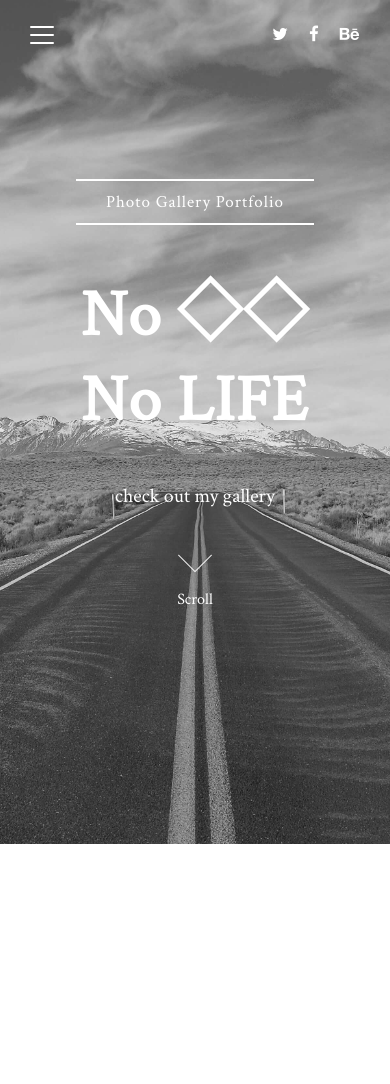
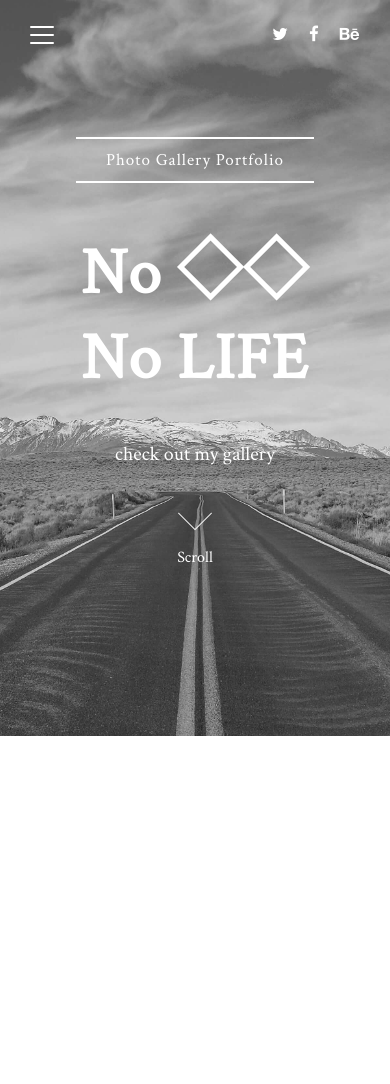
Before and after one commit to mtgallery/photos, a PHP site: page / in a window 390 px wide. Shown: the top 1084 px of the page. Run offline with PHP 8.4, Linux system fonts and the light colour scheme; some libraries are stand-ins or nearby versions.

Commit message:
Update style_v1.css

```diff
--- a/css/style_v1.css
+++ b/css/style_v1.css
@@ -592,8 +592,8 @@ header {
     }
 
     .main {
-        padding: 20vh 12vw;
-        min-height: 100vh;
+        padding: 15vh 12vw 20vh;
+        max-height: 100vh;
     }
 
     .toggle {
```
